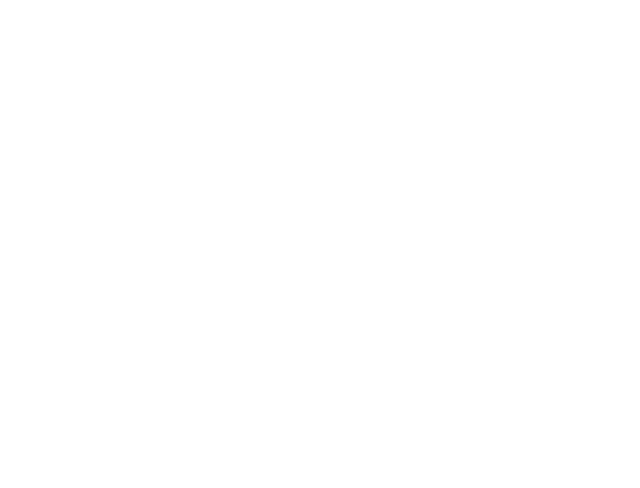
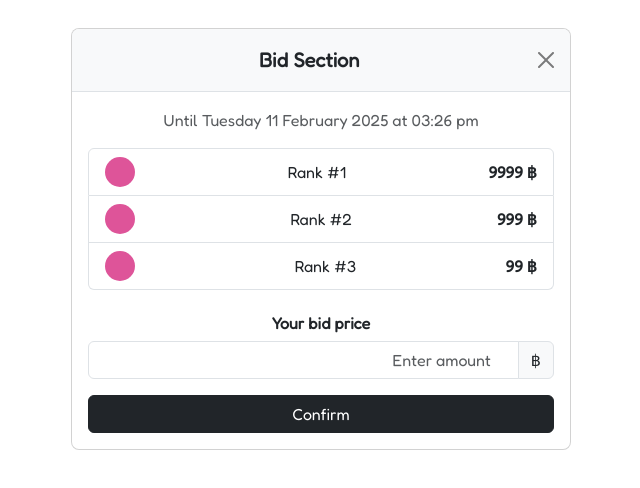
Before and after one commit to Porramin-Boonnak/vivart, a React (Create React App) app: page /bidsection in a window 1280 px wide. Before the commit this address had no page. Shown: the top 488 px of the page, without its empty margins (319-959 px from the left). Built offline with nearby package versions, Linux system fonts and the light colour scheme.

Commit message:
bidsection

```diff
--- a/package.json
+++ b/package.json
@@ -3,6 +3,7 @@
   "version": "0.1.0",
   "private": true,
   "dependencies": {
+    "@fontsource/fredoka": "^5.1.1",
     "@react-oauth/google": "^0.12.1",
     "axios": "^1.7.9",
     "bootstrap": "^5.3.3",
--- /dev/null
+++ b/src/component/bidsection.js
@@ -0,0 +1,64 @@
+import "../pagescss/bidsection.css"
+import { FaBahtSign } from "react-icons/fa6";
+import { useEffect, useState } from "react";
+import { useNavigate } from "react-router-dom";
+import axios from "axios";
+import '@fontsource/fredoka';
+
+export default function BidSection() {
+    const [currentTime, setCurrentTime] = useState("");
+
+    useEffect(() => {
+      const now = new Date().toLocaleString("en-GB", {
+        weekday: "long",
+        day: "numeric",
+        month: "long",
+        year: "numeric",
+        hour: "2-digit",
+        minute: "2-digit",
+        hour12: true,
+        timeZone: "Asia/Bangkok",
+      });
+      setCurrentTime(now);
+    }, []);
+
+    return (
+      <div className="modal d-block">
+        <div className="modal-dialog">
+          <div className="modal-content">
+            <div className="modal-header bg-light">
+              <h5 className="modal-title text-center w-100 text-pink fw-bold">
+                Bid Section
+              </h5>
+              <button type="button" className="btn-close"></button>
+            </div>
+            <div className="modal-body text-center">
+              <p className="text-muted">Until {currentTime}</p>
+
+              <div className="list-group">
+                {[
+                  { rank: 1, price: 9999 },
+                  { rank: 2, price: 999 },
+                  { rank: 3, price: 99 },
+                ].map((item, index) => (
+                  <div key={index} className="list-group-item d-flex justify-content-between align-items-center">
+                    <div className="rank-circle"></div> {/* Empty circle */}
+                    <span>Rank #{item.rank}</span>
+                    <span className="fw-bold text-pink">{item.price} ฿</span>
+                  </div>
+                ))}
+              </div>
+
+              <h6 className="mt-4 fw-bold text-pink">Your bid price</h6>
+              <div className="input-group mb-3">
+                <input type="number" className="form-control text-end" placeholder="Enter amount" />
+                <span className="input-group-text">฿</span>
+              </div>
+
+              <button className="btn btn-dark w-100">Confirm</button>
+            </div>
+          </div>
+        </div>
+      </div>
+    )
+}
--- a/src/pages/router.js
+++ b/src/pages/router.js
@@ -6,6 +6,7 @@ import Information from "../pages/information";
 import ForgetPassword from "../pages/forgetpassword";
 import Report from "../pages/report";
 import Post from "../pages/post";
+import Bidsection from "../component/bidsection";
 export default function Router(){
     return (
         <BrowserRouter>
@@ -17,6 +18,7 @@ export default function Router(){
             <Route path="/forgetpassword" element={<ForgetPassword />}/>
             <Route path="/report" element={<Report />}/>
             <Route path="/post/:userid" element={<Post/>}/>
+            <Route path="/bidsection" element={<Bidsection />}/>
           </Routes>
         </BrowserRouter>
       );
--- /dev/null
+++ b/src/pagescss/bidsection.css
@@ -0,0 +1,41 @@
+body {
+    font-family: 'Fredoka', sans-serif;
+  }
+
+  .modal-title {
+    font-family: 'Fredoka', sans-serif;
+  }
+
+  .text-pink {
+    font-family: 'Fredoka', sans-serif;
+  }
+
+  button {
+    font-family: 'Fredoka', sans-serif;
+  }
+
+.circle-button {
+    width: 60px;
+    height: 60px;
+    border-radius: 50%;
+    overflow: hidden;
+    background-color: #264143;
+    display: flex;
+    justify-content: center;
+    align-items: center;
+  }
+
+.circle-button img {
+    width: 100%;
+    height: 100%;
+    object-fit: cover;
+}
+
+.rank-circle {
+    display: inline-block;
+    width: 30px;
+    height: 30px;
+    border-radius: 50%;
+    background-color: #DE5499;
+    margin-right: 10px;
+  }
```
Also changed, not shown: src/pictures/eimg_1445_resize.jpg (added), 1 other file (tests, documents, lock files or other folders).
